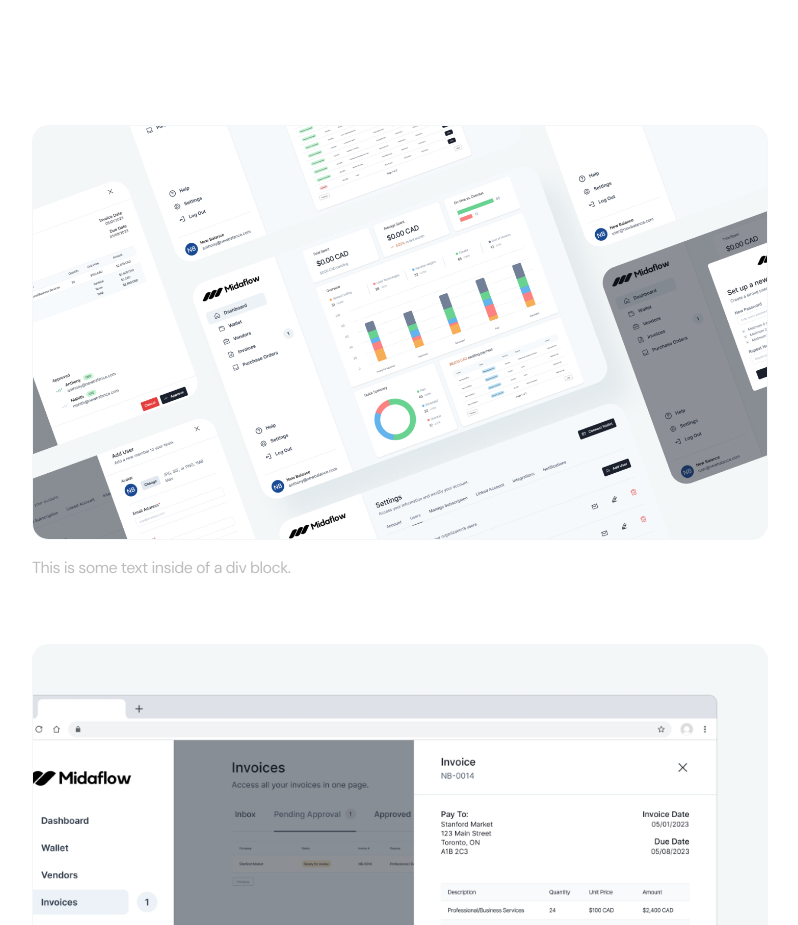
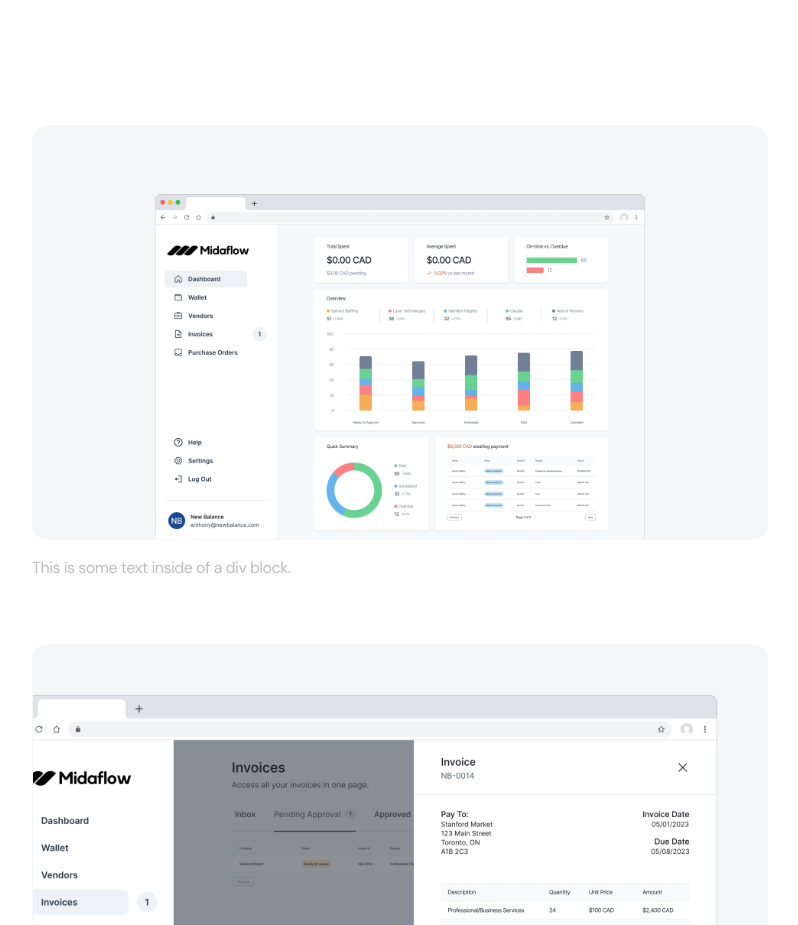
Before and after one commit to Macodocious/portfolio, a React app: page src/projects/midaflow.html in a window 1280 px wide. Shown: the part 991-1916 px from the top of the page, without its empty margins (240-1038 px from the left). Built offline with nearby package versions, Linux system fonts and the light colour scheme.

Commit message:
Replaced image

```diff
--- a/src/projects/midaflow.html
+++ b/src/projects/midaflow.html
@@ -64,7 +64,7 @@
                 <div id="snapshots" class="flex flex-col gap-16 pt-24">
                     <div class="flex flex-col gap-4">
                         <banner-image
-                            src="/src/assets/midaflow/2.png">
+                            src="/src/assets/midaflow/6513414b4bb9ffe9ed30bfed_Dashboard.webp">
                         </banner-image>
                         <p class="text-base text-bk-48">This is some text inside of a div block.</p>
                     </div>
```
